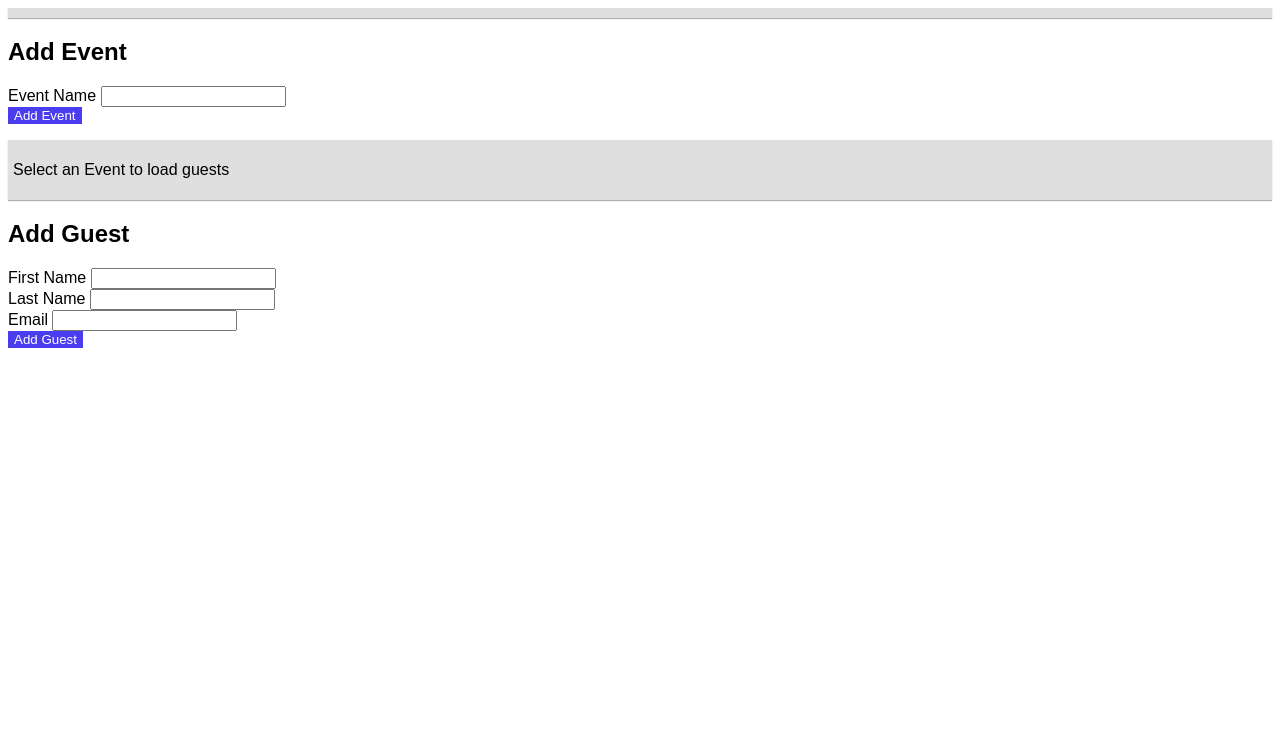
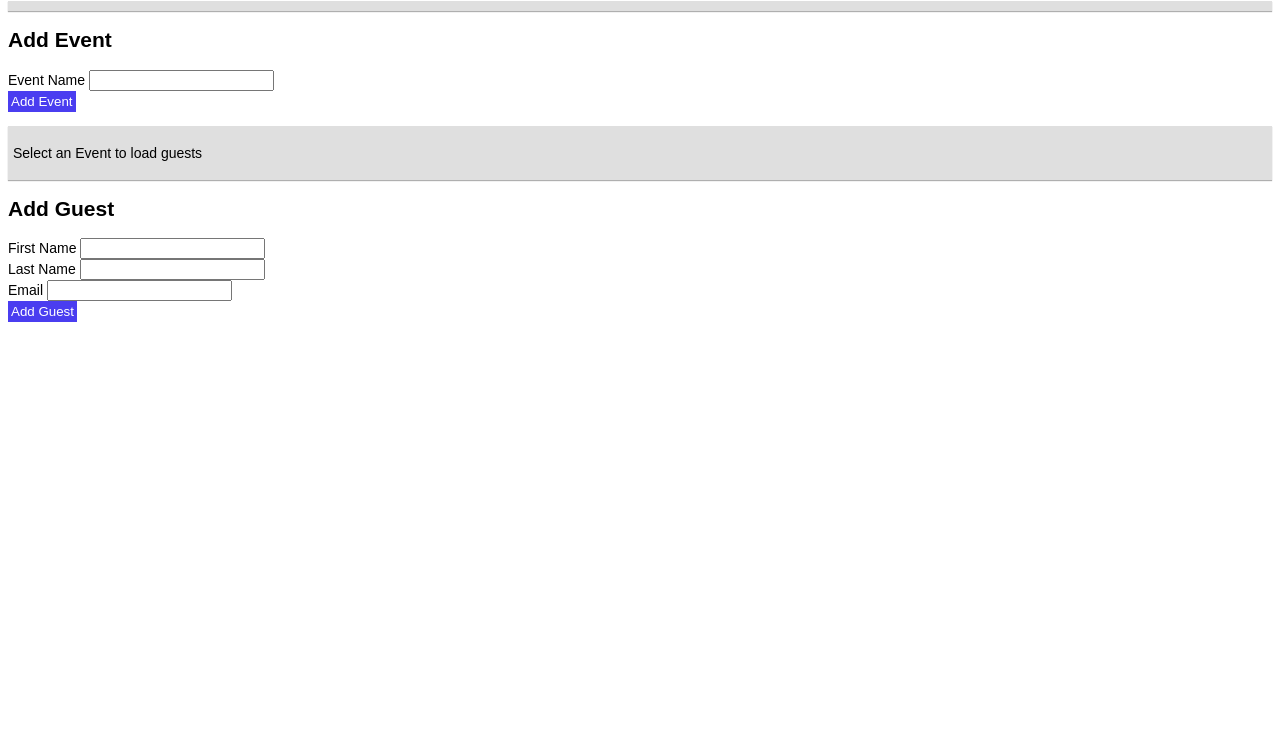
Before and after one commit to dislersd/firebase-guestlist, a website with bundled scripts: page src/index.html in a window 1280 px wide. Shown: the part 58-800 px from the top of the page. Built offline with nearby package versions, Linux system fonts and the light colour scheme.

Commit message:
Style tweaks

```diff
--- a/src/index.css
+++ b/src/index.css
@@ -1,11 +1,13 @@
 body {
     font-family: sans-serif;
+    font-size: 14px;
 }
 
 button {
     border: none;
     margin: 0px 3px;
     color: white;
+    padding: 3px;
 }
 
 .material-icons {
```
